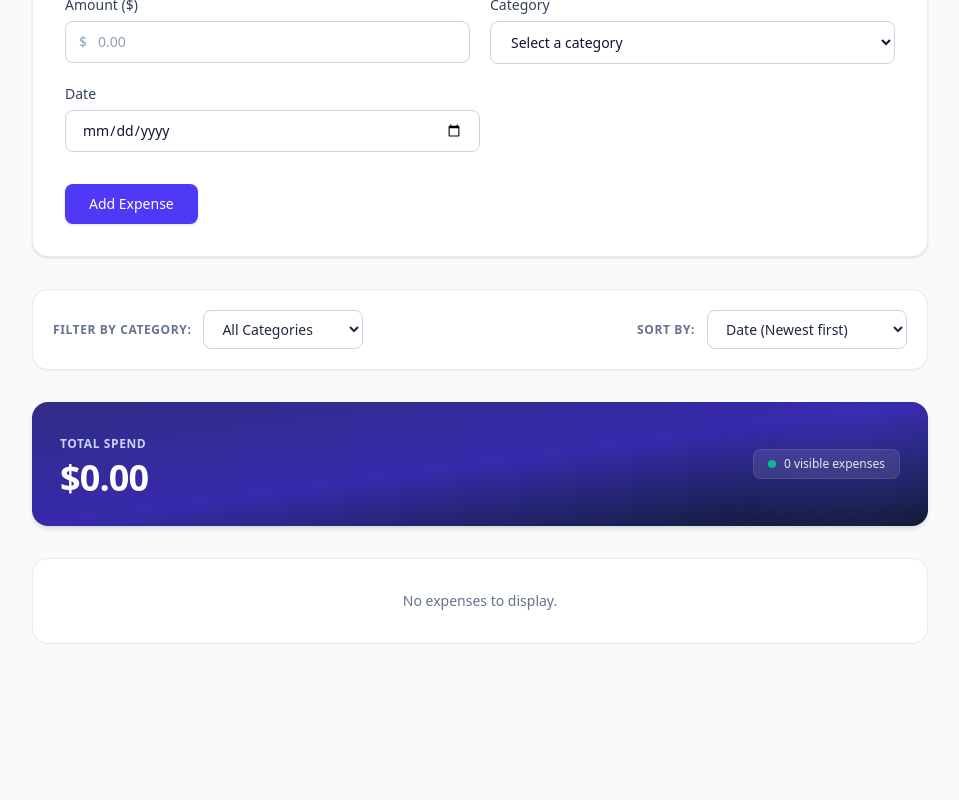
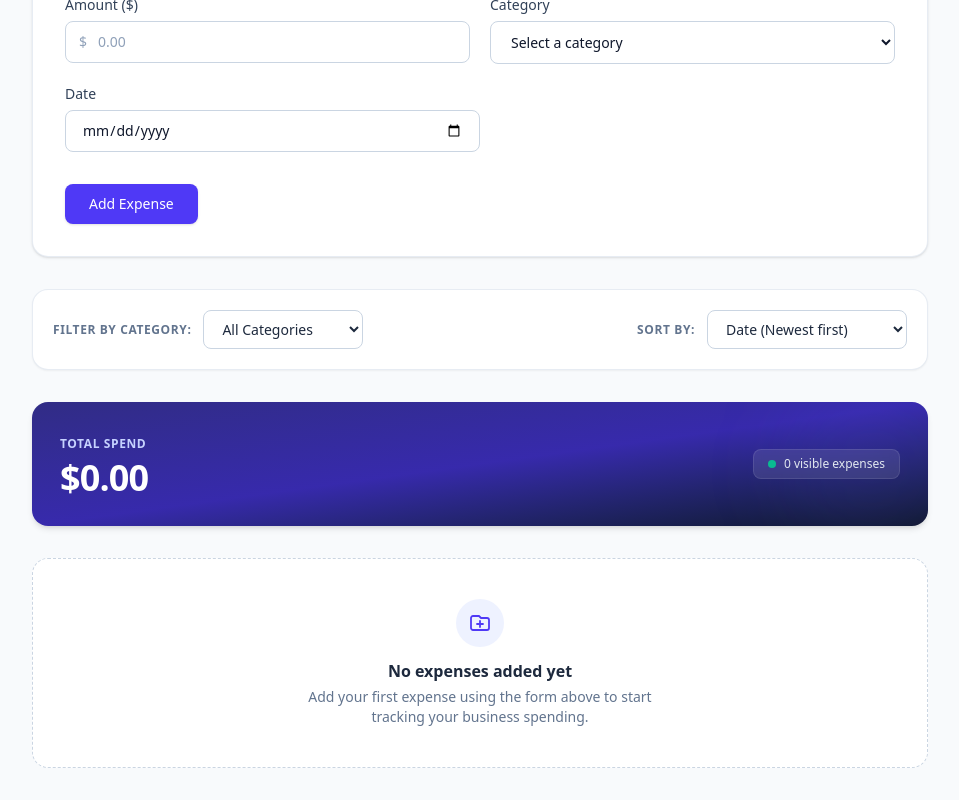
Before and after one commit to AhmedMelliti9/Expense_Tracker, a React (Vite) app: page / in a window 1280 px wide. Shown: the part 364-1164 px from the top of the page, without its empty margins (160-1119 px from the left). Before the commit the page ends 1040 px from the top, so only its background shows below. Built offline with nearby package versions, Linux system fonts and the light colour scheme.

Commit message:
feat: implement distinct empty states

```diff
--- a/src/App.tsx
+++ b/src/App.tsx
@@ -71,7 +71,10 @@ function App() {
 
           <ExpenseList
             expenses={visibleExpenses}
+            totalExpensesCount={expenses.length}
+            selectedCategory={selectedCategory}
             onDeleteExpense={handleDeleteExpense}
+            onClearFilter={() => setSelectedCategory('All')}
           />
         </main>
       </div>
--- a/src/components/ExpenseList.tsx
+++ b/src/components/ExpenseList.tsx
@@ -3,18 +3,89 @@ import { ExpenseItem } from './ExpenseItem';
 
 interface ExpenseListProps {
   expenses: Expense[];
+  totalExpensesCount: number;
+  selectedCategory?: string;
   onDeleteExpense: (id: string) => void;
+  onClearFilter?: () => void;
 }
 
-export function ExpenseList({ expenses, onDeleteExpense }: ExpenseListProps) {
-  if (expenses.length === 0) {
+export function ExpenseList({
+  expenses,
+  totalExpensesCount,
+  selectedCategory = 'All',
+  onDeleteExpense,
+  onClearFilter,
+}: ExpenseListProps) {
+  // Empty State 1: No expenses have been added at all
+  if (totalExpensesCount === 0) {
     return (
-      <div className="bg-white rounded-2xl border border-slate-200/80 p-8 text-center text-slate-500">
-        <p className="text-sm">No expenses to display.</p>
+      <div className="bg-white rounded-2xl border border-dashed border-slate-300 p-10 text-center">
+        <div className="w-12 h-12 mx-auto mb-3 rounded-full bg-indigo-50 text-indigo-600 flex items-center justify-center">
+          <svg
+            className="w-6 h-6"
+            fill="none"
+            stroke="currentColor"
+            viewBox="0 0 24 24"
+            aria-hidden="true"
+          >
+            <path
+              strokeLinecap="round"
+              strokeLinejoin="round"
+              strokeWidth={1.8}
+              d="M9 13h6m-3-3v6m-9 1V7a2 2 0 012-2h6l2 2h6a2 2 0 012 2v8a2 2 0 01-2 2H5a2 2 0 01-2-2z"
+            />
+          </svg>
+        </div>
+        <h3 className="text-base font-semibold text-slate-800">
+          No expenses added yet
+        </h3>
+        <p className="text-sm text-slate-500 mt-1 max-w-sm mx-auto">
+          Add your first expense using the form above to start tracking your business spending.
+        </p>
       </div>
     );
   }
 
+  // Empty State 2: Expenses exist, but none match the current filter
+  if (expenses.length === 0) {
+    return (
+      <div className="bg-white rounded-2xl border border-dashed border-slate-300 p-10 text-center">
+        <div className="w-12 h-12 mx-auto mb-3 rounded-full bg-amber-50 text-amber-600 flex items-center justify-center">
+          <svg
+            className="w-6 h-6"
+            fill="none"
+            stroke="currentColor"
+            viewBox="0 0 24 24"
+            aria-hidden="true"
+          >
+            <path
+              strokeLinecap="round"
+              strokeLinejoin="round"
+              strokeWidth={1.8}
+              d="M3 4a1 1 0 011-1h16a1 1 0 011 1v2.586a1 1 0 01-.293.707l-6.414 6.414a1 1 0 00-.293.707V17l-4 4v-6.586a1 1 0 00-.293-.707L3.293 7.293A1 1 0 013 6.586V4z"
+            />
+          </svg>
+        </div>
+        <h3 className="text-base font-semibold text-slate-800">
+          No expenses match this filter
+        </h3>
+        <p className="text-sm text-slate-500 mt-1 max-w-sm mx-auto">
+          No expenses found for category &ldquo;{selectedCategory}&rdquo;. Try selecting a different category or resetting the filter.
+        </p>
+        {onClearFilter && (
+          <button
+            type="button"
+            onClick={onClearFilter}
+            className="mt-4 inline-flex items-center px-4 py-2 text-xs font-semibold text-indigo-600 bg-indigo-50 hover:bg-indigo-100 rounded-lg transition-colors focus:outline-none focus:ring-2 focus:ring-indigo-500/20"
+          >
+            Reset Filter
+          </button>
+        )}
+      </div>
+    );
+  }
+
+  // Active populated list
   return (
     <div className="space-y-3">
       <div className="flex items-center justify-between pb-1">
```
Also changed, not shown: 1 other file (tests, documents, lock files or other folders).
